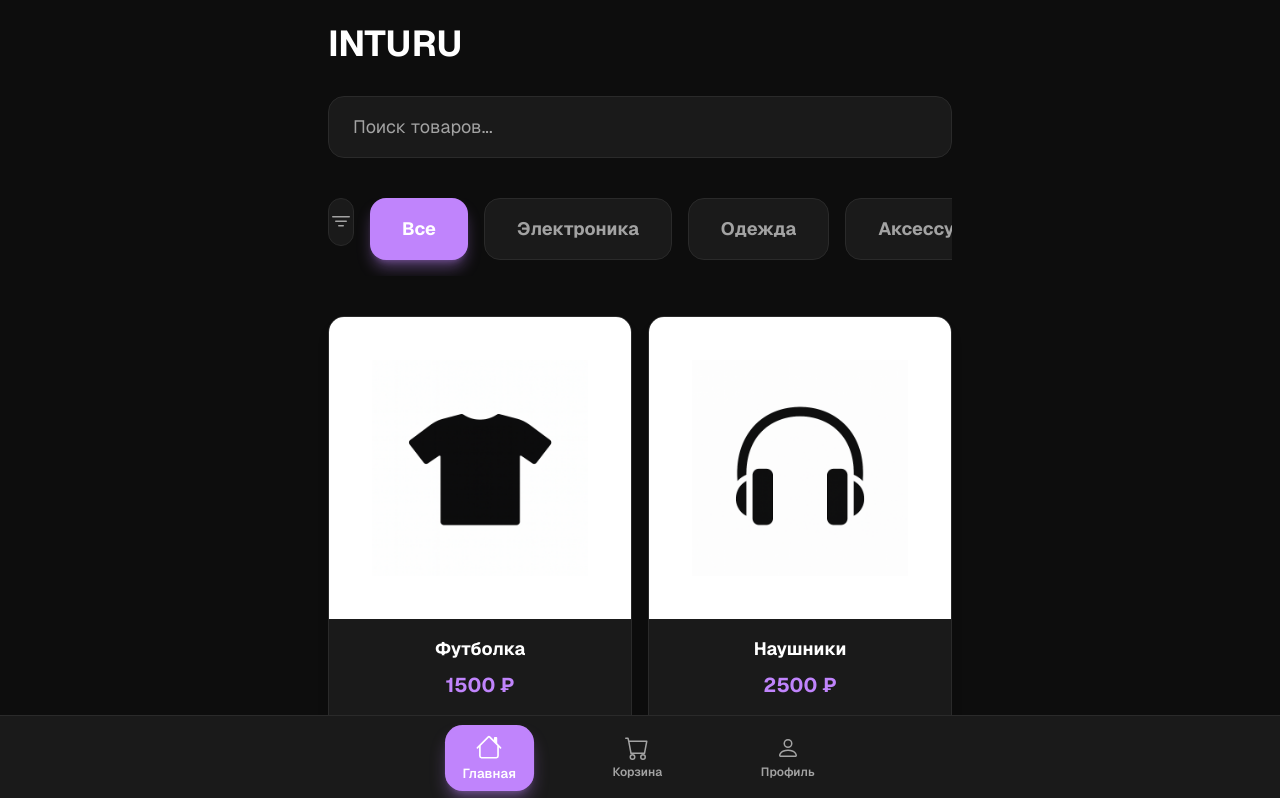
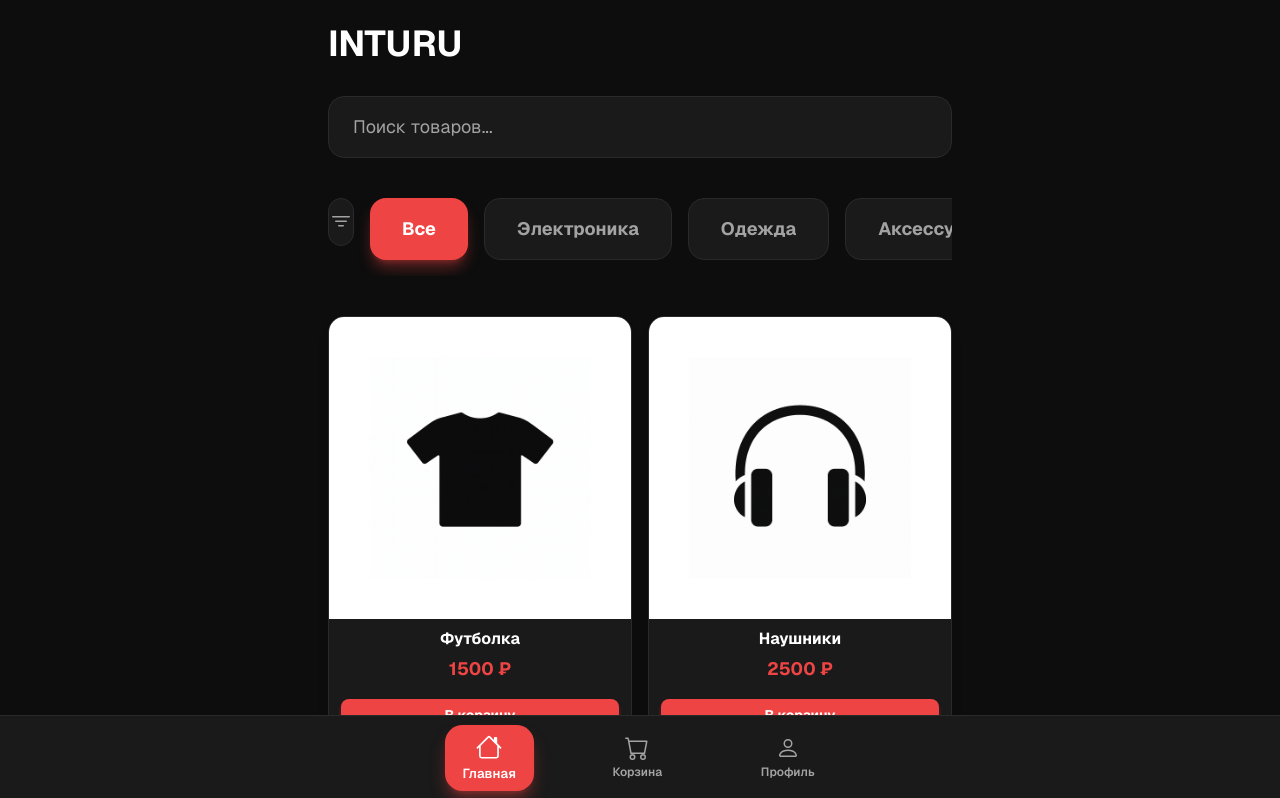
Before and after one commit to denis90-ctrl/bot2v, a React (Create React App) app: page / in a window 1280 px wide. Shown: the top 798 px of the page. Built offline with nearby package versions, Linux system fonts and the light colour scheme.

Commit message:
Add GH Pages deploy and switch accent to red

```diff
--- a/src/App.js
+++ b/src/App.js
@@ -23,7 +23,7 @@ function BottomNav({ page, onPageChange }) {
               onClick={() => onPageChange(item.key)}
               className={`flex flex-col items-center py-2 px-4 rounded-2xl transition-all duration-300 ${
                 isActive
-                  ? "bg-[#C084FC] text-white scale-110 shadow-lg shadow-[#C084FC]/40"
+                  ? "bg-[#EF4444] text-white scale-110 shadow-lg shadow-[#EF4444]/40"
                   : "text-[#A3A3A3] hover:text-white hover:bg-[#2A2A2A]"
               }`}
             >
@@ -71,7 +71,7 @@ function CartPage({ onPageChange }) {
             <div className="text-[#A3A3A3] text-2xl mb-8 font-medium">Корзина пуста</div>
             <button
               onClick={() => onPageChange("catalog")}
-              className="bg-[#C084FC] text-white py-5 px-10 rounded-2xl font-bold hover:bg-[#b26ef0] transition-all duration-300 shadow-lg shadow-[#C084FC]/40 text-lg"
+              className="bg-[#EF4444] text-white py-5 px-10 rounded-2xl font-bold hover:bg-[#DC2626] transition-all duration-300 shadow-lg shadow-[#EF4444]/40 text-lg"
             >
               Перейти к покупкам
             </button>
@@ -90,7 +90,7 @@ function CartPage({ onPageChange }) {
                   </div>
                   <div className="flex-1">
                     <div className="font-bold text-xl text-white mb-2">{item.name}</div>
-                    <div className="text-[#C084FC] font-bold text-2xl">{item.price} ₽</div>
+                    <div className="text-[#EF4444] font-bold text-2xl">{item.price} ₽</div>
                   </div>
                   <div className="flex items-center gap-4">
                     <button
@@ -102,7 +102,7 @@ function CartPage({ onPageChange }) {
                     <span className="w-12 text-center font-bold text-xl">{item.quantity}</span>
                     <button
                       onClick={() => increase(item.id)}
-                      className="w-12 h-12 bg-[#C084FC] text-white rounded-xl hover:bg-[#b26ef0] transition-all duration-300 shadow-md shadow-[#C084FC]/30 text-xl font-bold"
+                      className="w-12 h-12 bg-[#EF4444] text-white rounded-xl hover:bg-[#DC2626] transition-all duration-300 shadow-md shadow-[#EF4444]/30 text-xl font-bold"
                     >
                       +
                     </button>
@@ -114,9 +114,9 @@ function CartPage({ onPageChange }) {
             <div className="bg-[#1A1A1A] rounded-2xl shadow-lg p-8 border border-[#2A2A2A]">
               <div className="flex justify-between items-center text-3xl font-bold mb-6">
                 <span className="text-white">Итого:</span>
-                <span className="text-[#C084FC]">{totalSum} ₽</span>
+                <span className="text-[#EF4444]">{totalSum} ₽</span>
               </div>
-              <button className="w-full bg-[#C084FC] text-white py-5 rounded-2xl font-bold hover:bg-[#b26ef0] transition-all duration-300 shadow-lg shadow-[#C084FC]/40 text-xl">
+              <button className="w-full bg-[#EF4444] text-white py-5 rounded-2xl font-bold hover:bg-[#DC2626] transition-all duration-300 shadow-lg shadow-[#EF4444]/40 text-xl">
                 Оформить заказ
               </button>
             </div>
@@ -169,7 +169,7 @@ function CatalogPage({ onPageChange }) {
               placeholder="Поиск товаров..."
               value={search}
               onChange={e => setSearch(e.target.value)}
-              className="w-full px-6 py-4 rounded-2xl bg-[#1A1A1A] text-white placeholder-[#A3A3A3] border border-[#2A2A2A] focus:outline-none focus:ring-2 focus:ring-[#C084FC] focus:border-[#C084FC] transition-all duration-300 text-lg"
+              className="w-full px-6 py-4 rounded-2xl bg-[#1A1A1A] text-white placeholder-[#A3A3A3] border border-[#2A2A2A] focus:outline-none focus:ring-2 focus:ring-[#EF4444] focus:border-[#EF4444] transition-all duration-300 text-lg"
             />
           </div>
         </div>
@@ -192,7 +192,7 @@ function CatalogPage({ onPageChange }) {
                 onClick={() => setSelectedCategory(category.id)}
                 className={`px-8 py-4 rounded-2xl font-bold whitespace-nowrap transition-all duration-300 text-lg ${
                   selectedCategory === category.id
-                    ? "bg-[#C084FC] text-white shadow-lg shadow-[#C084FC]/40"
+                    ? "bg-[#EF4444] text-white shadow-lg shadow-[#EF4444]/40"
                     : "bg-[#1A1A1A] text-[#A3A3A3] border border-[#2A2A2A] hover:text-white hover:bg-[#2A2A2A]"
                 }`}
               >
@@ -212,7 +212,7 @@ function CatalogPage({ onPageChange }) {
         {/* Filters Modal */}
         {showFilters && (
           <div className="fixed inset-0 z-50 flex items-end justify-center bg-black/60 backdrop-blur-sm" onClick={() => setShowFilters(false)}>
-            <div className="w-full max-w-md bg-[#1A1A1A] rounded-t-3xl p-8 shadow-2xl border-t-4 border-[#C084FC] animate-slide-up" onClick={e => e.stopPropagation()}>
+            <div className="w-full max-w-md bg-[#1A1A1A] rounded-t-3xl p-8 shadow-2xl border-t-4 border-[#EF4444] animate-slide-up" onClick={e => e.stopPropagation()}>
               <div className="flex justify-between items-center mb-8">
                 <div className="text-3xl font-bold font-['Geist']">Фильтры</div>
                 <button onClick={() => setShowFilters(false)} className="text-[#A3A3A3] hover:text-white text-3xl transition-colors">×</button>
@@ -228,7 +228,7 @@ function CatalogPage({ onPageChange }) {
                         onClick={() => setSelectedCategory(category.id)}
                         className={`px-6 py-3 rounded-xl font-bold whitespace-nowrap transition-all duration-300 ${
                           selectedCategory === category.id
-                            ? "bg-[#C084FC] text-white shadow-md shadow-[#C084FC]/30"
+                            ? "bg-[#EF4444] text-white shadow-md shadow-[#EF4444]/30"
                             : "bg-[#2A2A2A] text-[#A3A3A3] border border-[#3A3A3A] hover:text-white"
                         }`}
                       >
@@ -245,7 +245,7 @@ function CatalogPage({ onPageChange }) {
                       type="number"
                       value={priceFrom}
                       onChange={e => setPriceFrom(e.target.value)}
-                      className="w-full px-4 py-3 rounded-xl bg-[#2A2A2A] text-white border border-[#3A3A3A] focus:outline-none focus:ring-2 focus:ring-[#C084FC] transition-all duration-300"
+                      className="w-full px-4 py-3 rounded-xl bg-[#2A2A2A] text-white border border-[#3A3A3A] focus:outline-none focus:ring-2 focus:ring-[#EF4444] transition-all duration-300"
                     />
                   </div>
                   <div className="flex-1">
@@ -254,7 +254,7 @@ function CatalogPage({ onPageChange }) {
                       type="number"
                       value={priceTo}
                       onChange={e => setPriceTo(e.target.value)}
-                      className="w-full px-4 py-3 rounded-xl bg-[#2A2A2A] text-white border border-[#3A3A3A] focus:outline-none focus:ring-2 focus:ring-[#C084FC] transition-all duration-300"
+                      className="w-full px-4 py-3 rounded-xl bg-[#2A2A2A] text-white border border-[#3A3A3A] focus:outline-none focus:ring-2 focus:ring-[#EF4444] transition-all duration-300"
                     />
                   </div>
                 </div>
@@ -265,7 +265,7 @@ function CatalogPage({ onPageChange }) {
                       type="checkbox"
                       checked={inStock}
                       onChange={() => setInStock(v => !v)}
-                      className="accent-[#C084FC] w-6 h-6"
+                      className="accent-[#EF4444] w-6 h-6"
                     />
                     <span className="text-[#A3A3A3] font-semibold text-lg">Только в наличии</span>
                   </label>
@@ -273,7 +273,7 @@ function CatalogPage({ onPageChange }) {
 
                 <button
                   onClick={() => setShowFilters(false)}
-                  className="w-full bg-[#C084FC] text-white py-5 rounded-2xl font-bold hover:bg-[#b26ef0] transition-all duration-300 shadow-lg shadow-[#C084FC]/40 text-xl"
+                  className="w-full bg-[#EF4444] text-white py-5 rounded-2xl font-bold hover:bg-[#DC2626] transition-all duration-300 shadow-lg shadow-[#EF4444]/40 text-xl"
                 >
                   Применить
                 </button>
@@ -369,17 +369,17 @@ function ProfilePage() {
         {/* Sections */}
         <div className="space-y-6">
           <div className="bg-[#1A1A1A] rounded-2xl shadow-lg p-8 border border-[#2A2A2A]">
-            <h2 className="text-2xl font-bold mb-4 text-[#C084FC] font-['Geist']">Привязанные карты</h2>
+            <h2 className="text-2xl font-bold mb-4 text-[#EF4444] font-['Geist']">Привязанные карты</h2>
             <div className="text-[#A3A3A3] text-lg">Пока нет привязанных карт</div>
           </div>
 
           <div className="bg-[#1A1A1A] rounded-2xl shadow-lg p-8 border border-[#2A2A2A]">
-            <h2 className="text-2xl font-bold mb-4 text-[#C084FC] font-['Geist']">Криптокошельки</h2>
+            <h2 className="text-2xl font-bold mb-4 text-[#EF4444] font-['Geist']">Криптокошельки</h2>
             <div className="text-[#A3A3A3] text-lg">Пока нет привязанных кошельков</div>
           </div>
 
           <div className="bg-[#1A1A1A] rounded-2xl shadow-lg p-8 border border-[#2A2A2A]">
-            <h2 className="text-2xl font-bold mb-4 text-[#C084FC] font-['Geist']">История заказов</h2>
+            <h2 className="text-2xl font-bold mb-4 text-[#EF4444] font-['Geist']">История заказов</h2>
             <div className="text-[#A3A3A3] text-lg">Пока нет заказов</div>
           </div>
         </div>
@@ -414,8 +414,8 @@ function App() {
           bg_color: '#0E0E0E',
           text_color: '#FFFFFF',
           hint_color: '#A3A3A3',
-          link_color: '#C084FC',
-          button_color: '#C084FC',
+          link_color: '#EF4444',
+          button_color: '#EF4444',
           button_text_color: '#FFFFFF',
           secondary_bg_color: '#1A1A1A'
         });
@@ -450,11 +450,11 @@ function App() {
     return (
       <div className="min-h-screen bg-[#0D0D0D] text-white flex items-center justify-center p-6">
         <div className="text-center">
-          <div className="text-2xl font-bold mb-4 text-[#C084FC]">Ошибка загрузки</div>
+          <div className="text-2xl font-bold mb-4 text-[#EF4444]">Ошибка загрузки</div>
           <div className="text-[#A3A3A3] mb-6">{error}</div>
           <button
             onClick={() => window.location.reload()}
-            className="bg-[#C084FC] text-white px-6 py-3 rounded-xl font-bold hover:bg-[#b26ef0] transition-all duration-300"
+            className="bg-[#EF4444] text-white px-6 py-3 rounded-xl font-bold hover:bg-[#DC2626] transition-all duration-300"
           >
             Перезагрузить
           </button>
--- a/src/components/ProductCard.jsx
+++ b/src/components/ProductCard.jsx
@@ -1,14 +1,22 @@
-import React, { memo, useCallback } from "react";
+import React, { memo, useCallback, useState } from "react";
 
 const ProductCard = memo(({ product, onAddToCart }) => {
+  const [isInCart, setIsInCart] = useState(false);
+
   const handleAddToCart = useCallback(() => {
     onAddToCart(product);
+    setIsInCart(true);
+
+    // Сброс состояния через 2 секунды для возможности повторного добавления
+    setTimeout(() => {
+      setIsInCart(false);
+    }, 2000);
   }, [onAddToCart, product]);
 
   return (
-    <div className="bg-[#1A1A1A] rounded-2xl shadow-lg border border-[#2A2A2A] overflow-hidden flex flex-col h-full hover:shadow-xl hover:shadow-[#C084FC]/10 transition-all duration-300 group">
+    <div className="bg-[#1A1A1A] rounded-2xl shadow-lg border border-[#2A2A2A] overflow-hidden flex flex-col h-full hover:shadow-xl hover:shadow-[#EF4444]/10 transition-all duration-300 group">
       {/* Верхняя секция - Изображение товара */}
-      <div className="aspect-square bg-white flex items-center justify-center p-4 group-hover:bg-gray-50 transition-all duration-300">
+      <div className="aspect-square bg-white flex items-center justify-center p-3 group-hover:bg-gray-50 transition-all duration-300">
         {product.image ? (
           <img
             src={product.image}
@@ -25,27 +33,30 @@ const ProductCard = memo(({ product, onAddToCart }) => {
             }}
           />
         ) : null}
-        <div className="hidden text-[#A3A3A3] text-base text-center items-center justify-center">
+        <div className="hidden text-[#A3A3A3] text-sm text-center items-center justify-center">
           Нет изображения
         </div>
       </div>
       {/* Контент: название и цена */}
-      <div className="flex-1 flex flex-col items-center justify-start px-4 pt-4 pb-2">
-        <h3 className="font-bold text-lg text-white text-center mb-2 group-hover:text-[#C084FC] transition-colors duration-300">
+      <div className="flex-1 flex flex-col items-center justify-start px-3 pt-2 pb-2">
+        <h3 className="font-bold text-base text-white text-center mb-1 group-hover:text-[#EF4444] transition-colors duration-300">
           {product.name}
         </h3>
-        <span className="text-[#C084FC] font-bold text-xl text-center mb-4">
+        <span className="text-[#EF4444] font-bold text-lg text-center mb-2">
           {product.price} ₽
         </span>
       </div>
       {/* Кнопка внизу */}
-      <div className="px-4 pb-4">
+      <div className="px-3 pb-3">
         <button
           onClick={handleAddToCart}
-          className="w-full h-10 bg-[#C084FC] text-white rounded-xl font-bold hover:bg-[#b26ef0] transition-all duration-300 shadow-md shadow-[#C084FC]/30 hover:shadow-lg hover:shadow-[#C084FC]/40 text-base"
-          style={{ minHeight: 36, maxHeight: 40 }}
+          className={`w-full h-8 rounded-lg font-bold transition-all duration-300 text-sm ${
+            isInCart
+              ? 'bg-green-500 text-white shadow-md shadow-green-500/30'
+              : 'bg-[#EF4444] text-white hover:bg-[#DC2626] shadow-md shadow-[#EF4444]/30 hover:shadow-lg hover:shadow-[#EF4444]/40'
+          }`}
         >
-          В корзину
+          {isInCart ? 'В корзине' : 'В корзину'}
         </button>
       </div>
     </div>
--- a/src/index.css
+++ b/src/index.css
@@ -1,15 +1,18 @@
 @import url('https://fonts.googleapis.com/css2?family=Geist:wght@300;400;500;600;700&display=swap');
+/* stylelint-disable-next-line at-rule-no-unknown */
 @tailwind base;
+/* stylelint-disable-next-line at-rule-no-unknown */
 @tailwind components;
+/* stylelint-disable-next-line at-rule-no-unknown */
 @tailwind utilities;
 
 /* Telegram Web App совместимость */
 :root {
-  --tg-theme-bg-color: #0E0E0E;
+  --tg-theme-bg-color: #000000;
   --tg-theme-text-color: #FFFFFF;
   --tg-theme-hint-color: #A3A3A3;
-  --tg-theme-link-color: #C084FC;
-  --tg-theme-button-color: #C084FC;
+  --tg-theme-link-color: #EF4444;
+  --tg-theme-button-color: #EF4444;
   --tg-theme-button-text-color: #FFFFFF;
   --tg-theme-secondary-bg-color: #1A1A1A;
 }
@@ -20,7 +23,6 @@
     padding-left: max(0px, env(safe-area-inset-left));
     padding-right: max(0px, env(safe-area-inset-right));
     padding-top: max(0px, env(safe-area-inset-top));
-    padding-bottom: max(0px, env(safe-area-inset-bottom));
   }
 }
 
@@ -32,7 +34,7 @@ body {
     sans-serif;
   -webkit-font-smoothing: antialiased;
   -moz-osx-font-smoothing: grayscale;
-  background-color: var(--tg-theme-bg-color, #0D0D0D);
+  background-color: var(--tg-theme-bg-color, #000000);
   color: var(--tg-theme-text-color, #FFFFFF);
   overflow-x: hidden;
   /* Отключаем выделение текста для лучшего UX в Telegram */
@@ -42,20 +44,33 @@ body {
   user-select: none;
   /* Предотвращаем зум на мобильных устройствах */
   touch-action: manipulation;
+  /* Убираем белую полоску внизу */
+  min-height: 100vh;
+  background: #000000;
+}
+
+html {
+  background: #000000;
+  height: 100%;
+}
+
+#root {
+  background: #000000;
+  min-height: 100vh;
 }
 
 /* Стили для скроллбара */
 ::-webkit-scrollbar {
   width: 0px;
-  background: #0E0E0E;
+  background: #000000;
 }
 
 ::-webkit-scrollbar-track {
-  background: #0E0E0E;
+  background: #000000;
 }
 
 ::-webkit-scrollbar-thumb {
-  background: #0E0E0E;
+  background: #000000;
 }
 
 /* Анимации */
```
Also changed, not shown: package.json (+26 -37 lines), 1 other file (tests, documents, lock files or other folders).
